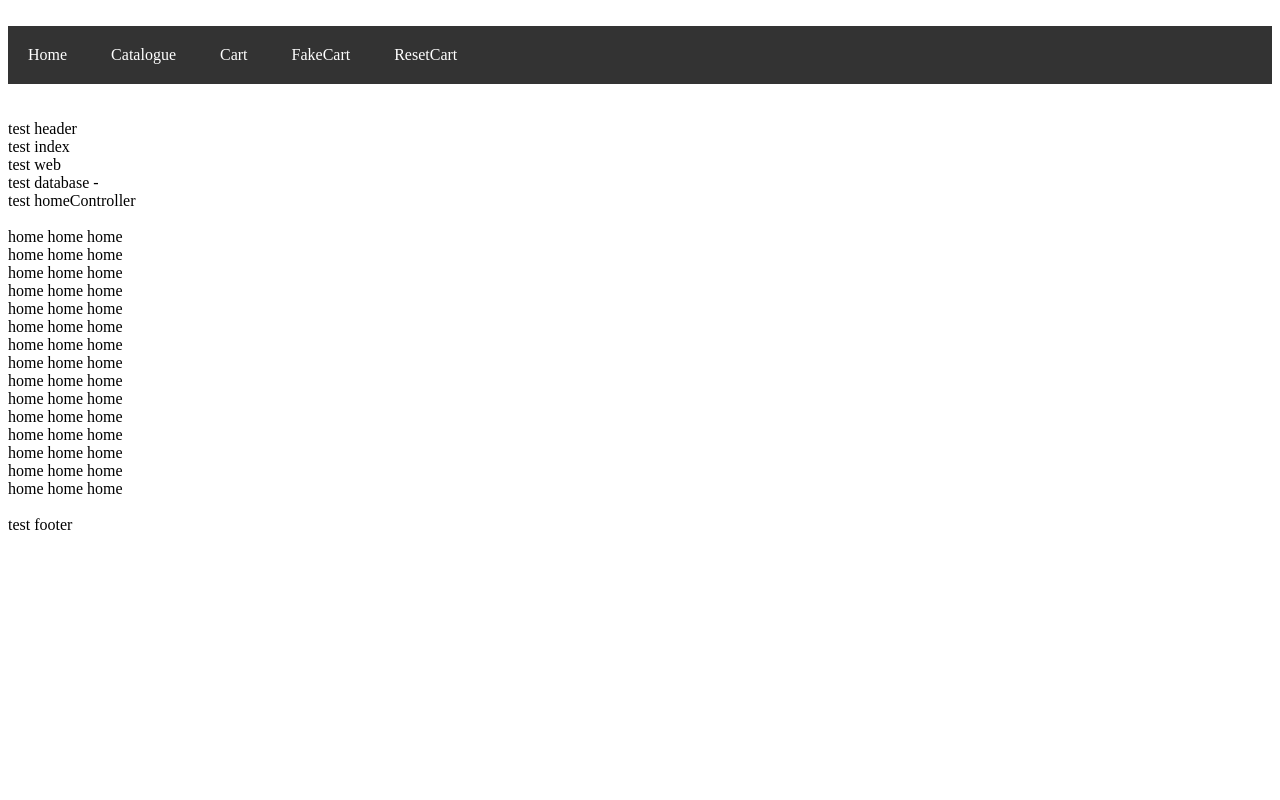
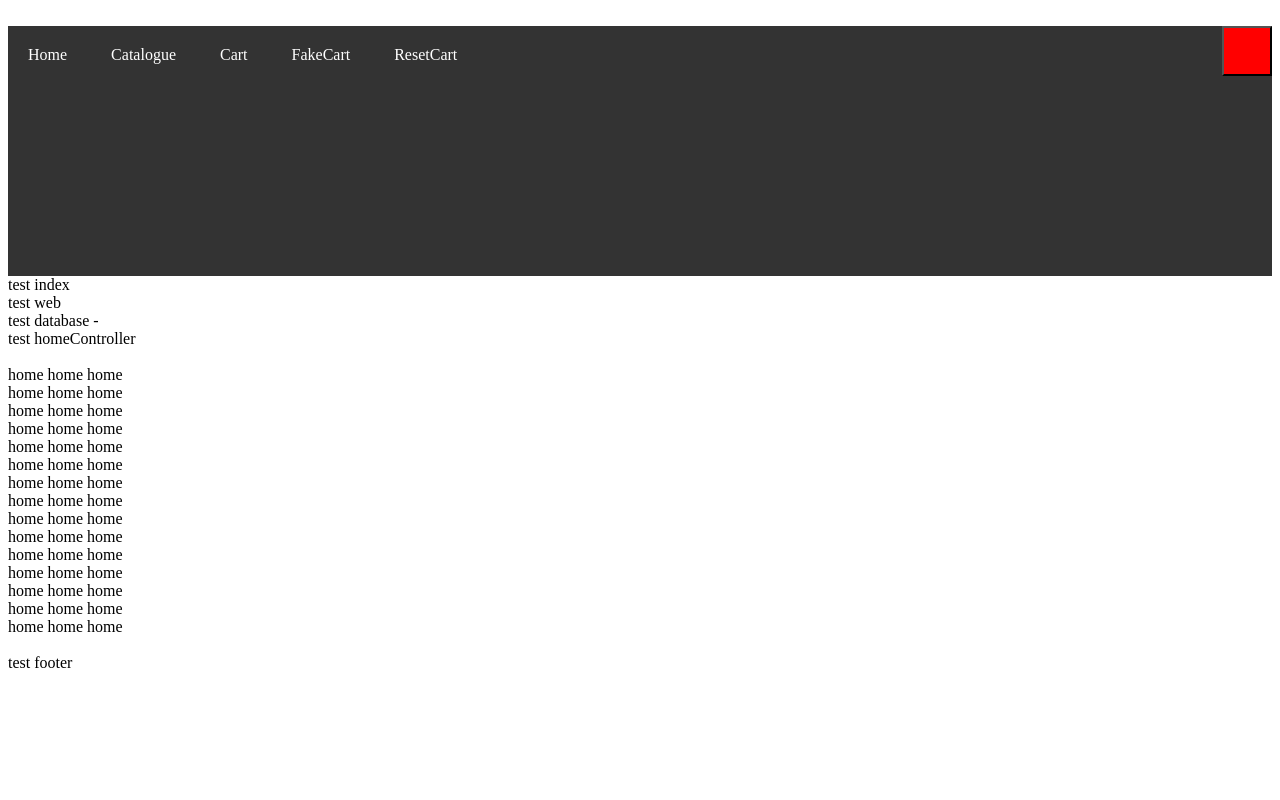
Before and after one commit to HeimyJohn/test-git, a PHP site: page / in a window 1280 px wide. Run offline with PHP 8.4, Linux system fonts and the light colour scheme; data that the repository does not hold is empty.

Commit message:
add button for navbar

```diff
--- a/resources/views/layouts/header.tpl.php
+++ b/resources/views/layouts/header.tpl.php
@@ -5,13 +5,15 @@ session_start();
 
 <!DOCTYPE html>
 <html lang="fr">
+
 <head>
     <meta charset="UTF-8">
     <meta name="viewport" content="width=device-width, initial-scale=1.0">
     <title>Boutique</title>
     <link rel="stylesheet" href="../css/style.css">
+    <script type="text/javascript" src="../js/script.js"></script>
 </head>
-<header>
+<header class="open">
     <nav>
         <ul>
             <li><a href="/index.php?action=/">Home</a></li>
@@ -21,9 +23,5 @@ session_start();
             <li><a href="/index.php?action=resetCartController">ResetCart</a></li>
         </ul>
     </nav>
+    <button class="header__button"></button>
 </header>
-
-<br>
-<br>
-
-<?php echo "test header" . '<br \>'; ?>
```
